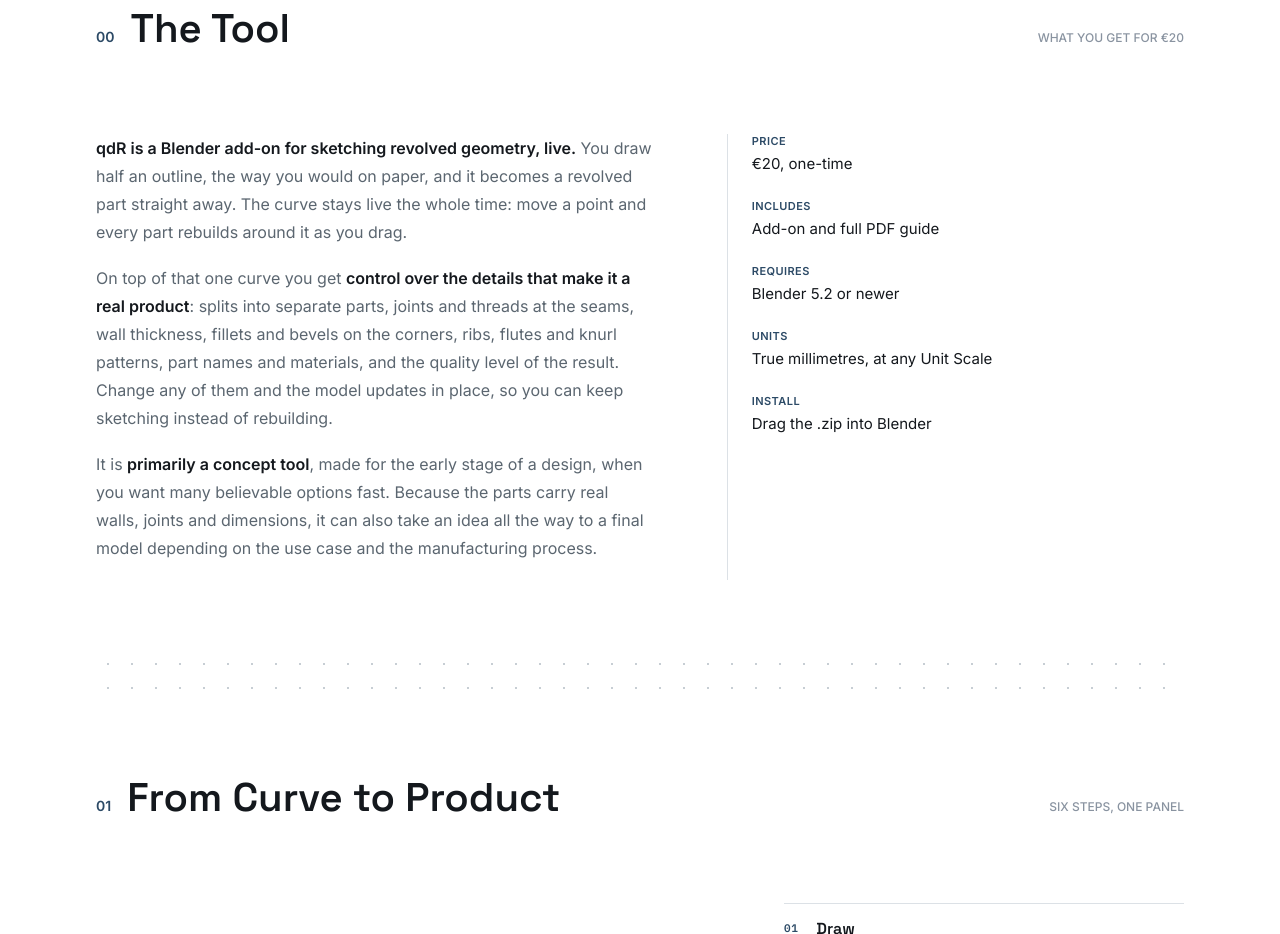
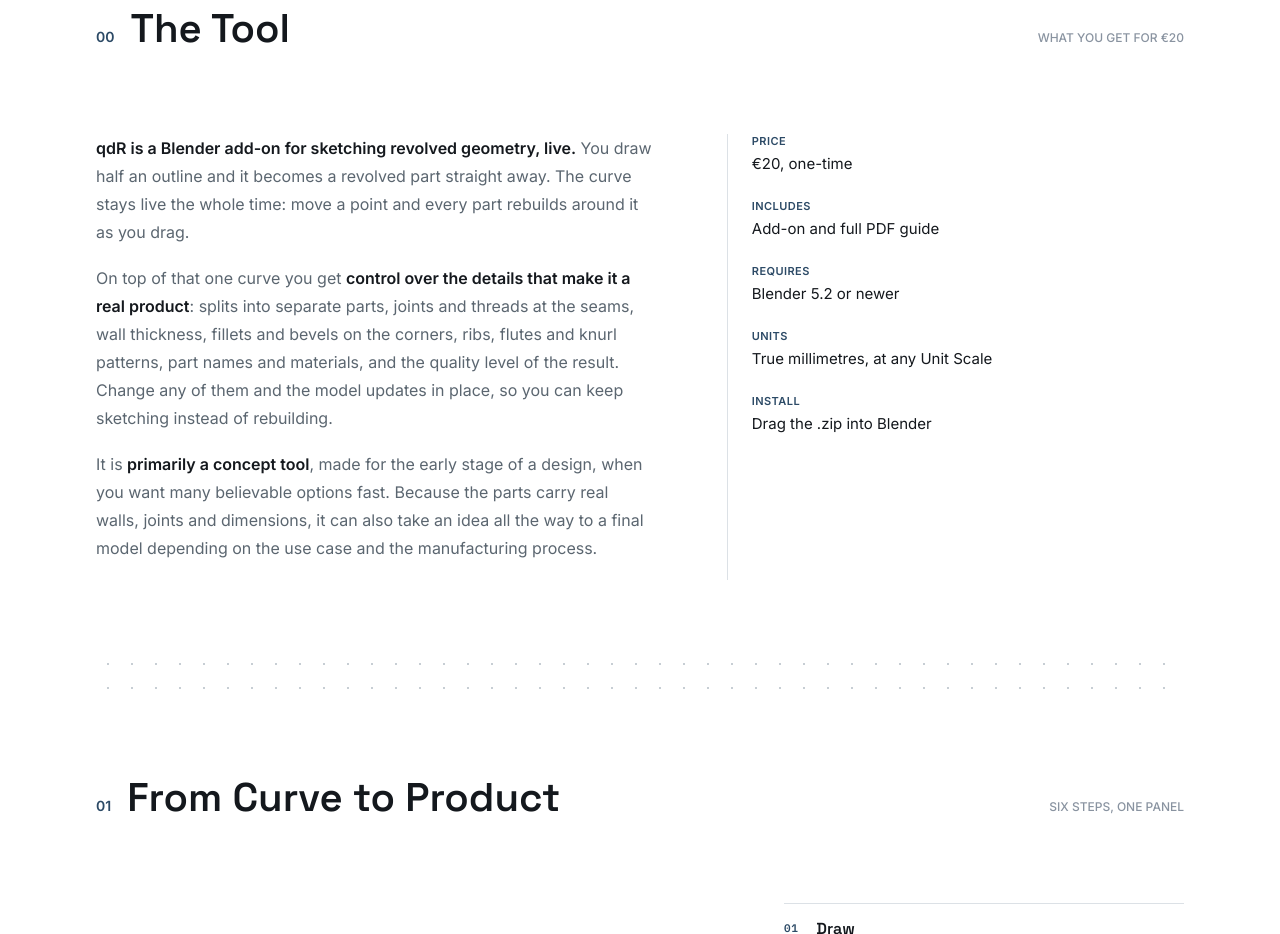
Before and after one commit to mehmet-kala/Mehmet-Kala-Portfolio, a plain HTML site: page site/qdr.html in a window 1280 px wide. Shown: the part 780-1714 px from the top of the page. Drawn offline with Linux system fonts and the light colour scheme.

Commit message:
qdR copy: revolve-based wording
Co-Authored-By: Claude Opus 5.5 <noreply@anthropic.com>

```diff
--- a/site/qdr.html
+++ b/site/qdr.html
@@ -76,9 +76,8 @@
   <div class="overview-grid">
     <div>
       <p><b>qdR is a Blender add-on for sketching revolved geometry, live.</b> You draw half
-        an outline, the way you would on paper, and it becomes a revolved part straight
-        away. The curve stays live the whole time: move a point and every part rebuilds
-        around it as you drag.</p>
+        an outline and it becomes a revolved part straight away. The curve stays live the
+        whole time: move a point and every part rebuilds around it as you drag.</p>
       <p>On top of that one curve you get <b>control over the details that make it a real
         product</b>: splits into separate parts, joints and threads at the seams, wall
         thickness, fillets and bevels on the corners, ribs, flutes and knurl patterns, part
```
